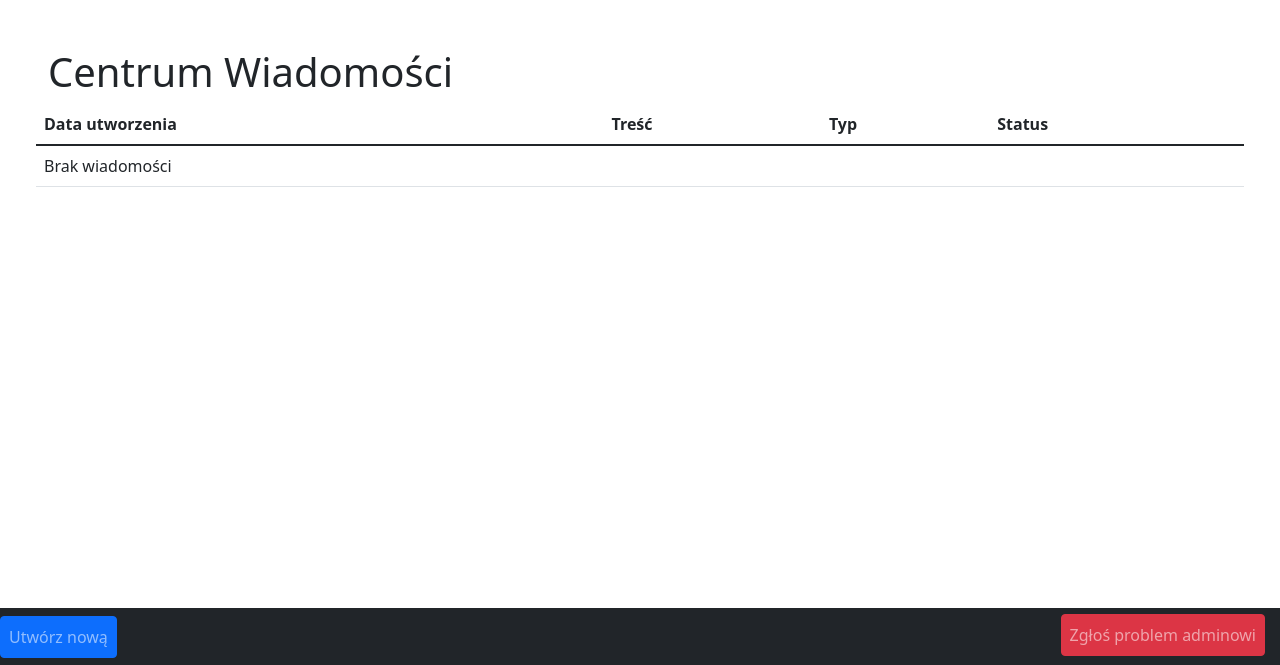
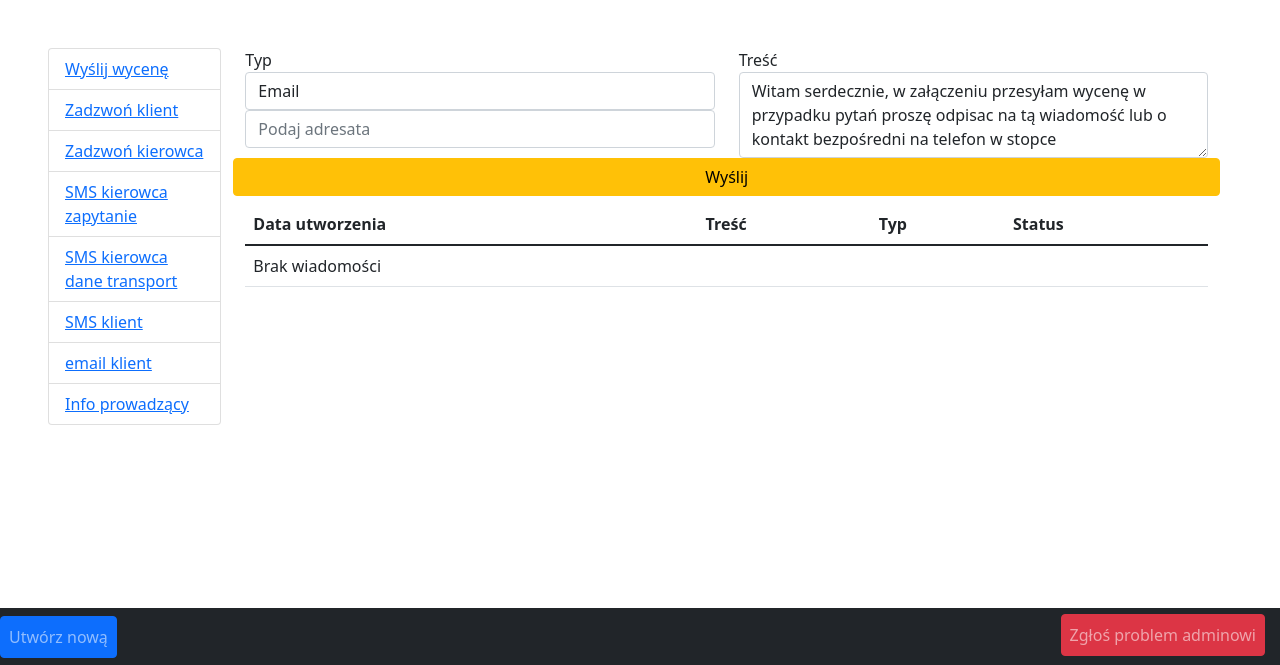
Before and after one commit to adabuc12/symfony5, a Symfony app: template templates/message/index.html.twig in a window 1280 px wide. Shown: the part 98-763 px from the top of the page. Run offline with Twig, Linux system fonts and the light colour scheme; the template is opened without the code that fills it, so the values that code supplies are empty; some libraries are stand-ins or nearby versions.

Commit message:
working in progress

```diff
--- a/templates/message/index.html.twig
+++ b/templates/message/index.html.twig
@@ -3,15 +3,84 @@
 {% block title %}Centrum Wiadomości{% endblock %}
 
 {% block body %}
-    <h1>Centrum Wiadomości</h1>
+    <div class="row">
+        <div class="col">
+            <ul class="list-group">
+                <li class="list-group-item {% if type == 'send_calculations' %}active{% endif %}">
+                    <div class="d-flex position-relative">
+                        <a class="{% if type == 'send_calculations' %}text-white{% endif %} stretched-link" href="{{ path('message_index_type',{'type':'send_calculations'})}}">Wyślij wycenę</a>
+                    </div>
+                </li>
+                <li class="list-group-item  {% if type == 'call_client' %}active{% endif %}">
+                    <div class="d-flex position-relative">
+                        <a class="{% if type == 'call_client' %}text-white{% endif %} stretched-link" href="{{ path('message_index_type',{'type':'call_client'})}}">Zadzwoń klient</a>
+                    </div>
+                </li>
+                <li class="list-group-item {% if type == 'call_driver' %}active{% endif %}">
+                    <div class="d-flex position-relative ">
+                        <a class="{% if type == 'call_driver' %}text-white{% endif %} stretched-link" href="{{ path('message_index_type',{'type':'call_driver'})}}">Zadzwoń kierowca</a>
+                    </div>
+                </li>
+                <li class="list-group-item {% if type == 'sms_driver_ask' %}active{% endif %}">
+                    <div class="d-flex position-relative ">
+                        <a class="{% if type == 'sms_driver_ask' %}text-white{% endif %} stretched-link" href="{{ path('message_index_type',{'type':'sms_driver_ask'})}}">SMS kierowca zapytanie</a>
+                    </div>
+                </li>
+                <li class="list-group-item {% if type == 'sms_driver_delivery' %}active{% endif %}">
+                    <div class="d-flex position-relative ">
+                        <a class="{% if type == 'sms_driver_delivery' %}text-white{% endif %} stretched-link" href="{{ path('message_index_type',{'type':'sms_driver_delivery'})}}">SMS kierowca dane transport</a>
+                    </div>
+                </li>
+                <li class="list-group-item {% if type == 'sms_client' %}active{% endif %}">
+                    <div class="d-flex position-relative ">
+                        <a class="{% if type == 'sms_client' %}text-white{% endif %} stretched-link" href="{{ path('message_index_type',{'type':'sms_client'})}}">SMS klient</a>
+                    </div>
+                </li>
+                <li class="list-group-item {% if type == 'email_client' %}active{% endif %}">
+                    <div class="d-flex position-relative ">
+                        <a class="{% if type == 'email_clien' %}text-white{% endif %} stretched-link" href="{{ path('message_index_type',{'type':'email_client'})}}">email klient</a>
+                    </div>
+                </li>
+                <li class="list-group-item {% if type == 'info' %}active{% endif %}">
+                    <div class="d-flex position-relative ">
+                        <a class="{% if type == 'info' %}text-white{% endif %} stretched-link" href="{{ path('message_index_type',{'type':'info'})}}">Info prowadzący</a>
+                    </div>
+                </li>
+            </ul>
+        </div>
+        <div class="col-10">
+            <form>
+                <div class="row">
+                    <div class="col">
+                        <div class="form-group">
+                            <label for="exampleFormControlSelect1">Typ</label>
+                            <select class="form-control" id="exampleFormControlSelect1">
+                                <option>Email</option>
+                                <option>SMS</option>
+                                <option>Info</option>
+                            </select>
+                        </div>
+                        <div class="form-group">
+                            <input type="email" class="form-control" id="exampleInputEmail1" aria-describedby="emailHelp" placeholder="Podaj adresata">
+                            <small id="emailHelp" class="form-text text-muted"></small>
+                        </div>
+                    </div>
+                    <div class="col">
+                        <div class="form-group">
+                            <label for="exampleFormControlTextarea1">Treść</label>
+                            <textarea class="form-control" id="exampleFormControlTextarea1" rows="3">Witam serdecznie, w załączeniu przesyłam wycenę w przypadku pytań proszę odpisac na tą wiadomość lub o kontakt bezpośredni na telefon w stopce</textarea>
+                        </div>
+                    </div>
 
+                    <button type="submit" class="btn btn-warning mb-2">Wyślij</button>
+                </div>
+            </form>
             <table class="table">
                 <thead>
                     <tr>
                         <th>Data utworzenia</th>
                         <th>Treść</th>
                         <th>Typ</th>
-
                         <th>Status</th>
                     </tr>
                 </thead>
@@ -30,8 +99,8 @@
                     {% endfor %}
                 </tbody>
             </table>
-
-
+        </div>
+    </div>
 {% endblock %}
 {% block footer %}
     <li class="nav-item"><a class="nav-link btn btn-primary" href="{{ path('message_new') }}">Utwórz nową</a></li>
--- a/templates/product/new.html.twig
+++ b/templates/product/new.html.twig
@@ -1,11 +1,11 @@
 {% extends 'base.html.twig' %}
 
-{% block title %}New Product{% endblock %}
+{% block title %}Nowy produkt{% endblock %}
 
 {% block body %}
-    <h1>Create new Product</h1>
+    <h1>Dodawanie produktu</h1>
 
     {{ include('product/_form.html.twig') }}
 
-    <a href="{{ path('product_index') }}">back to list</a>
+    <a href="{{ path('product_index') }}">Powrót do listy produktów</a>
 {% endblock %}
```
Also changed, not shown: src/Controller/MessageController.php (+12 -0 lines), src/Controller/SmsSyncGatewayController.php (added, +300 -0 lines). Lines whose indentation alone changed are shown as unchanged.
